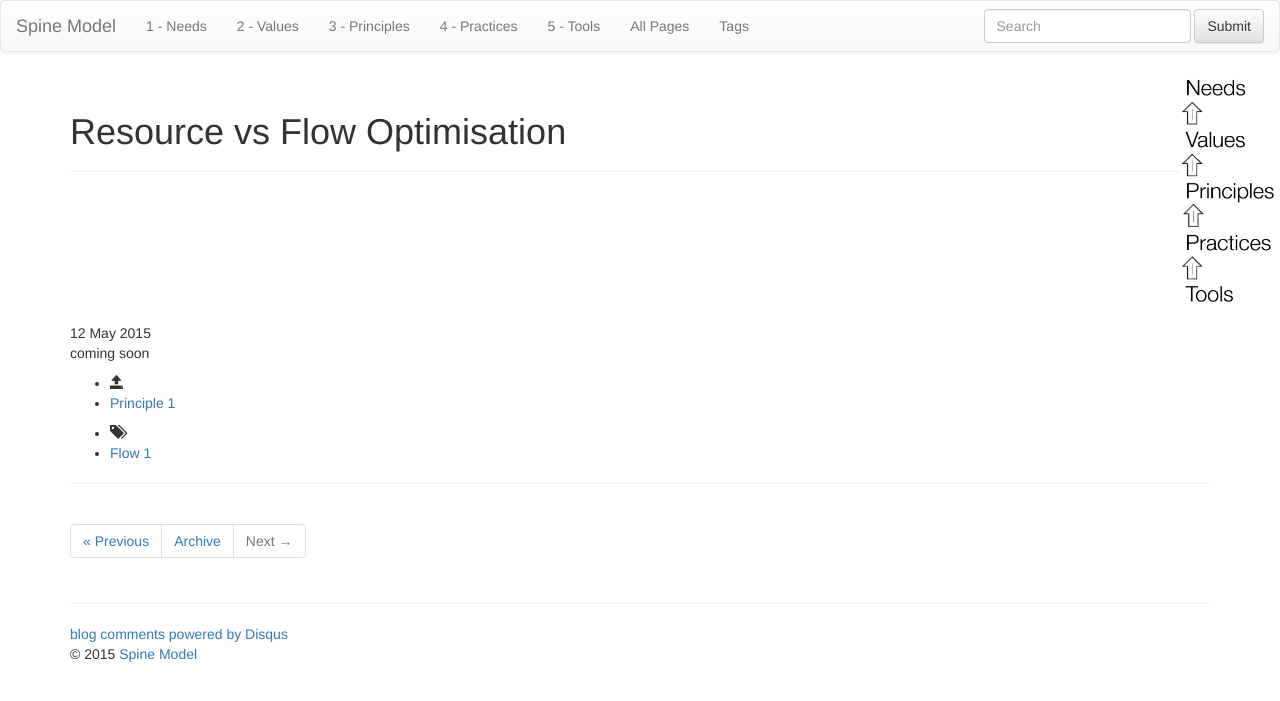
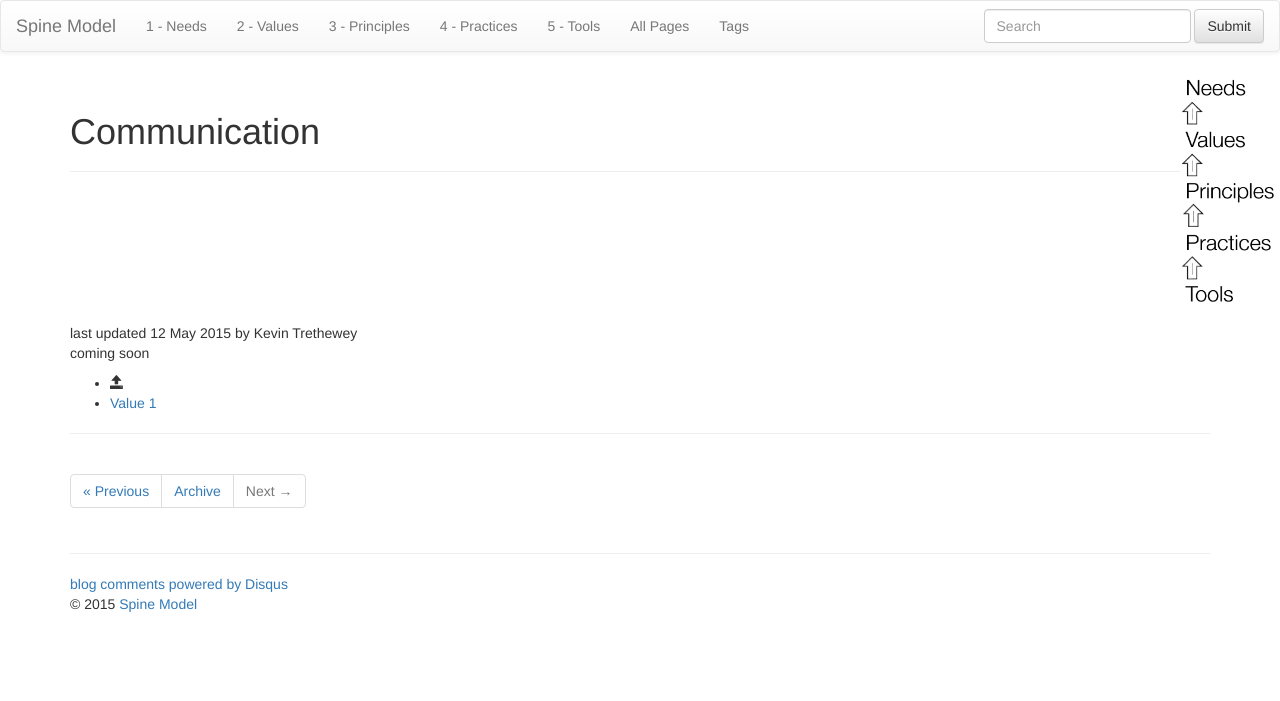
Before and after one commit to SpineModel/spinemodel.github.io, a Jekyll site: the page built from _posts/2015-05-12-VALUE-communication.md, in a window 1280 px wide. Shown: the top 701 px of the page. Built offline with Jekyll 4.4.1, drawn with Linux system fonts in a browser that asks for light colours; nearby versions of some CDN libraries; library files that are not in the unit come from our copies; comment, search, counter and statistics services are not loaded.

```diff
--- a/_includes/JB/posts_collate
+++ b/_includes/JB/posts_collate
@@ -1,5 +1,5 @@
 <ul class="posts">
   {% for post in posts_collate %}
-    <li><a href="{{ BASE_PATH }}{{ post.url }}">{{ post.title }} - {{post.tagline}}</a> (by {{post.author}})</li>
+    <li><a href="{{ BASE_PATH }}{{ post.url }}">{{ post.title }}</a></li>
   {% endfor %}
 </ul>
--- a/_includes/themes/bootstrap-3/post.html
+++ b/_includes/themes/bootstrap-3/post.html
@@ -5,7 +5,7 @@
 <div class="row post-full">
   <div class="col-xs-12">
     <div class="date">
-      <span>{{ page.date | date_to_long_string }}</span>
+      <span>last updated {{ page.date | date_to_long_string }} by {{page.author}}</span>
     </div>
     <div class="content">
       {{ content }}
--- a/_posts/2015-05-12-resource vs flow optimisation.md
+++ b/_posts/2015-05-12-VALUE-communication.md
@@ -1,10 +1,10 @@
 ---
 layout: post
-title: Resource vs Flow Optimisation
-category : Principle
+title: Communication
+category : Value
 tagline: ""
 author: Kevin Trethewey
-tags: [Flow]
+tags: []
 ---
 {% include JB/setup %}
 
--- a/practices.html
+++ b/practices.html
@@ -11,7 +11,7 @@ These are the concrete activities we use to get the work done.
 </p>
 
 <p>
-Answers the question: <i>We do _____ to create or increase value....</i>
+Answers the question: <i>We do _____ to create or increase value...</i>
 </p>
 
 {% assign posts_collate = (site.posts | where: "category" , "Practice") %}
```
Also changed, not shown: _posts/2015-05-12-PRACTICE-scrum master.md (added, +43 -0 lines), _posts/2015-05-12-PRACTICE-scrum product owner.md (added, +28 -0 lines), _posts/2015-05-12-PRINCIPLE-resource vs flow optimisation.md (added, +11 -0 lines), _posts/2015-03-14-DESCRIPTION-introduction.md (renamed from _posts/2015-03-14-introduction.md), _posts/2015-03-15-DESCRIPTION-concise.md (renamed from _posts/2015-03-15-concise.md).
